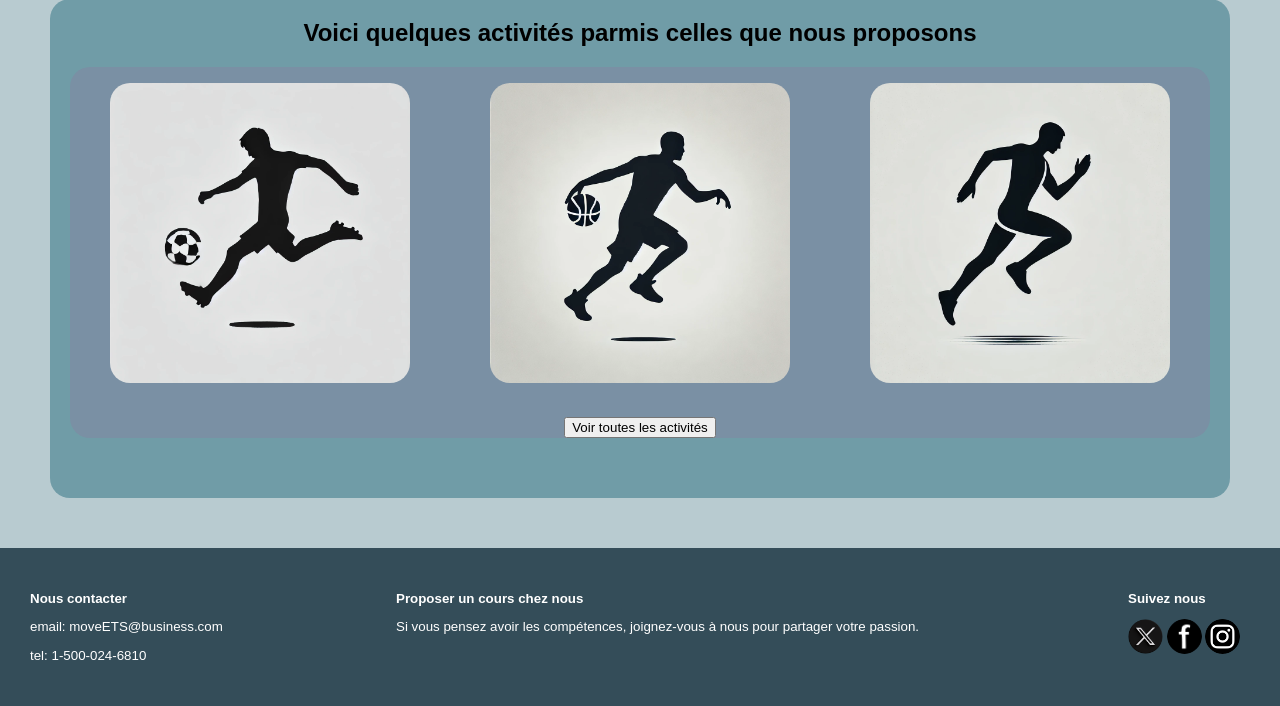
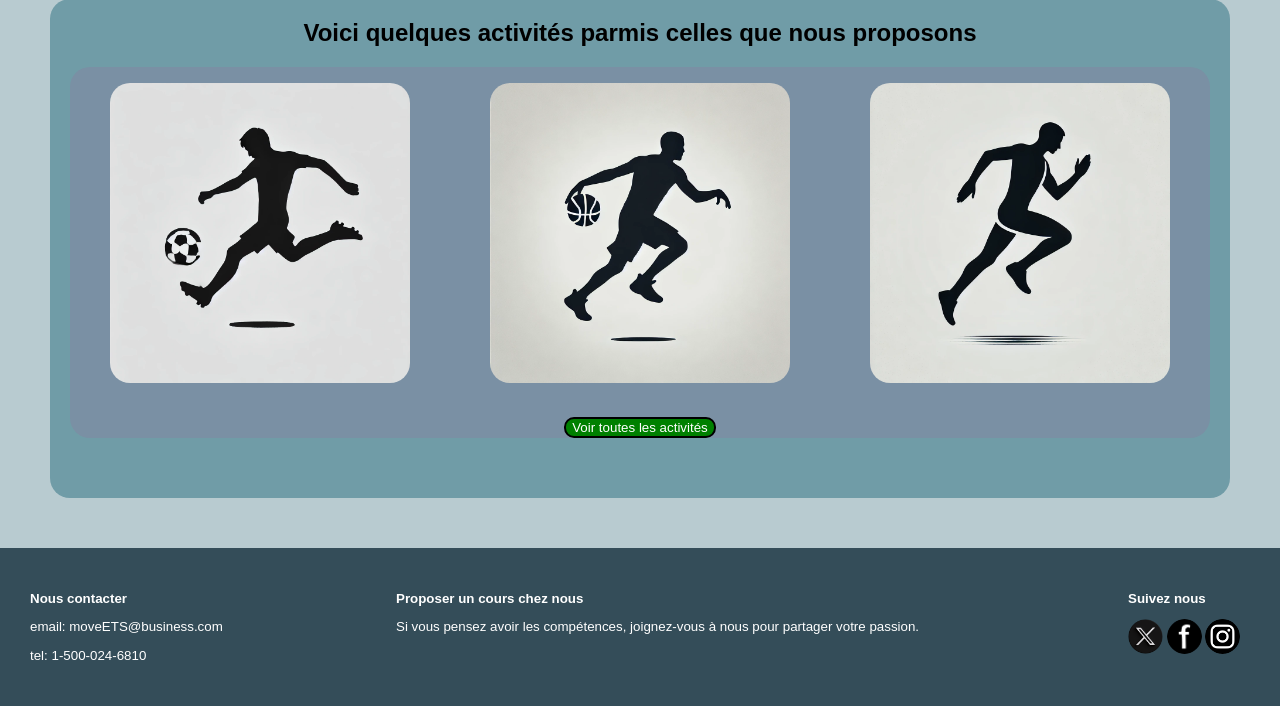
Before and after one commit to YassineKA52/GR03-YASSINE-KADIRI-YASSINE-ISTADAD, a PHP site: page /Html/PageAcceuil.html in a window 1280 px wide. Shown: the part 231-937 px from the top of the page. Run offline with PHP 8.4, Linux system fonts and the light colour scheme.

Commit message:
correction

```diff
--- a/styleAcceuil.css
+++ b/styleAcceuil.css
@@ -138,3 +138,16 @@ html, body {
 img {
     border-radius: 20px;
 }
+
+button {
+    border-style: solid;
+    border-radius: 10px;
+    font-family: Arial, Helvetica, sans-serif;
+    background-color: green;
+    color: white;
+}
+
+button:hover {
+    background-color: greenyellow;
+    color: black;
+}
```
